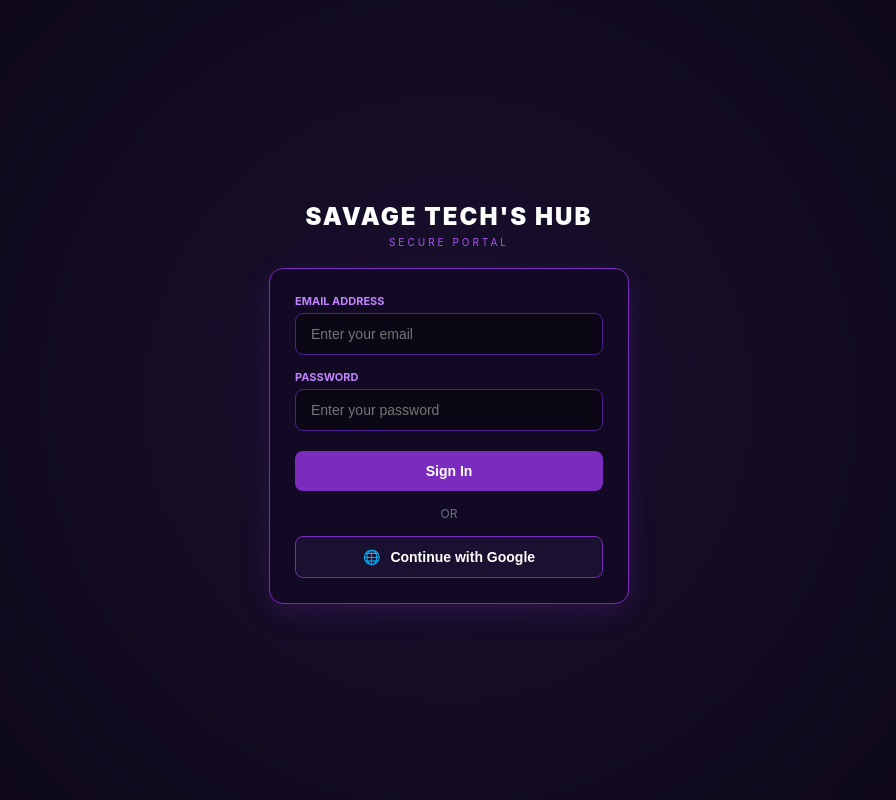
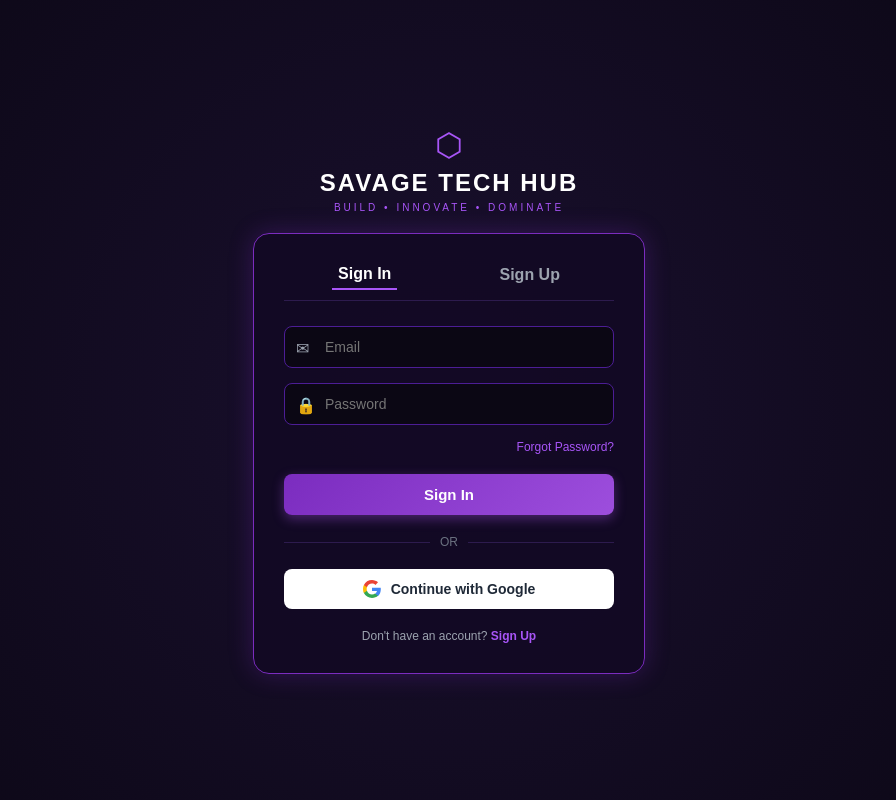
Before and after one commit to ramantswanamukhethwa16-crypto/savagetechs-hub, a Flask app: page / in a window 1280 px wide. Shown: the whole page, without its empty margins (191-1087 px from the left). Run offline with Flask 3, Linux system fonts and the light colour scheme; some libraries are stand-ins or nearby versions.

```diff
--- a/templates/login.html
+++ b/templates/login.html
@@ -1,23 +1,20 @@
 <!DOCTYPE html>
 <html lang="en">
-<head>
+<head><meta name="viewport" content="width=device-width, initial-scale=1.0, maximum-scale=1.0, user-scalable=no">
     <meta charset="UTF-8">
-    <meta name="viewport" content="width=device-width, initial-scale=1.0, maximum-scale=1.0, user-scalable=no">
     <title>SAVAGE TECH HUB - Sign In / Sign Up</title>
     <style>
-        * { box-sizing: border-box; -webkit-tap-highlight-color: transparent; }
         body {
             background-color: #0b0714;
             background-image: radial-gradient(circle at center, #1a102f 0%, #0b0714 100%);
             color: #fff;
-            font-family: -apple-system, BlinkMacSystemFont, "Segoe UI", Roboto, sans-serif;
+            font-family: sans-serif;
             display: flex;
             flex-direction: column;
             justify-content: center;
             align-items: center;
             height: 100vh;
             margin: 0;
-            padding: 20px;
         }
         .logo-container {
             text-align: center;
@@ -37,129 +34,269 @@
             text-transform: uppercase;
         }
         .auth-card {
-            background: #120924;
+            background: rgba(18, 9, 36, 0.85);
             border: 1px solid #7b2cbf;
-            padding: 25px;
-            border-radius: 14px;
-            width: 100%;
-            max-width: 360px;
-            box-shadow: 0 8px 24px rgba(123, 44, 191, 0.2);
+            padding: 30px;
+            border-radius: 16px;
+            width: 330px;
+            box-shadow: 0 0 25px rgba(123, 44, 191, 0.3);
+        }
+        .tabs {
+            display: flex;
+            justify-content: space-around;
+            margin-bottom: 25px;
+            border-bottom: 1px solid #2d1b4e;
+            padding-bottom: 10px;
+        }
+        .tab {
+            background: none;
+            border: none;
+            color: #9ca3af;
+            font-size: 16px;
+            font-weight: bold;
+            cursor: pointer;
+            padding-bottom: 5px;
+        }
+        .tab.active {
+            color: #fff;
+            border-bottom: 2px solid #a855f7;
         }
         .input-group {
+            position: relative;
             margin-bottom: 15px;
         }
-        .input-group label {
-            display: block;
-            font-size: 11px;
-            color: #c084fc;
-            margin-bottom: 5px;
-            text-transform: uppercase;
-            font-weight: bold;
-        }
-        .input-field {
+        .input-group input {
             width: 100%;
-            padding: 12px 15px;
+            padding: 12px 12px 12px 40px;
             background: #0b0714;
             border: 1px solid #4c1d95;
             color: white;
             border-radius: 8px;
+            box-sizing: border-box;
             font-size: 14px;
+        }
+        .input-group input:focus {
+            border-color: #a855f7;
             outline: none;
         }
-        .input-field:focus {
-            border-color: #a855f7;
+        .input-group span {
+            position: absolute;
+            left: 12px;
+            top: 13px;
+            color: #9ca3af;
         }
-        .btn-primary {
+        .forgot {
+            text-align: right;
+            font-size: 12px;
+            color: #a855f7;
+            margin-bottom: 20px;
+            cursor: pointer;
+        }
+        .btn-main {
             width: 100%;
             padding: 12px;
-            background: #7b2cbf;
+            background: linear-gradient(135deg, #7b2cbf, #9d4edd);
             color: white;
             border: none;
             border-radius: 8px;
-            font-size: 14px;
             font-weight: bold;
+            font-size: 15px;
             cursor: pointer;
-            margin-top: 5px;
-            transition: background 0.2s;
-        }
-        .btn-primary:active {
-            background: #6b21a8;
+            box-shadow: 0 4px 12px rgba(157, 78, 221, 0.4);
         }
         .divider {
+            display: flex;
+            align-items: center;
             text-align: center;
-            margin: 15px 0;
             color: #6b7280;
             font-size: 12px;
-            position: relative;
+            margin: 20px 0;
         }
+        .divider::before, .divider::after {
+            content: '';
+            flex: 1;
+            border-bottom: 1px solid #2d1b4e;
+        }
+        .divider::before { margin-right: 10px; }
+        .divider::after { margin-left: 10px; }
         .btn-google {
             width: 100%;
-            padding: 12px;
-            background: #1a102f;
-            color: white;
-            border: 1px solid #7b2cbf;
+            padding: 11px;
+            background: #ffffff;
+            color: #1f2937;
+            border: none;
             border-radius: 8px;
+            font-weight: bold;
             font-size: 14px;
-            font-weight: bold;
             cursor: pointer;
             display: flex;
             align-items: center;
             justify-content: center;
             gap: 10px;
         }
+        .footer-text {
+            text-align: center;
+            font-size: 12px;
+            color: #9ca3af;
+            margin-top: 20px;
+        }
+        .footer-text span {
+            color: #a855f7;
+            cursor: pointer;
+            font-weight: bold;
+        }
     </style>
 </head>
 <body>
 
     <div class="logo-container">
-        <div class="logo-title">SAVAGE TECH'S HUB</div>
-        <div class="logo-sub">Secure Portal</div>
+        <!-- Optional Hexagon Logo Graphic Representation -->
+        <div style="font-size: 32px; color: #a855f7; margin-bottom: 5px;">⬡</div>
+        <div class="logo-title">SAVAGE TECH HUB</div>
+        <div class="logo-sub">BUILD • INNOVATE • DOMINATE</div>
     </div>
 
     <div class="auth-card">
-        <div class="input-group">
-            <label>Email Address</label>
-            <input type="email" id="email" class="input-field" placeholder="Enter your email">
+        <div class="tabs">
+            <button class="tab active" id="signinTab" onclick="switchTab('signin')">Sign In</button>
+            <button class="tab" id="signupTab" onclick="switchTab('signup')">Sign Up</button>
         </div>
 
+        <!-- Form -->
         <div class="input-group">
-            <label>Password</label>
-            <input type="password" id="password" class="input-field" placeholder="Enter your password">
+            <span>✉</span>
+            <input type="email" id="email" placeholder="Email">
+        </div>
+        <div class="input-group">
+            <span>🔒</span>
+            <input type="password" id="password" placeholder="Password">
         </div>
 
-        <button class="btn-primary" onclick="alert('Logging in...')">Sign In</button>
+        <div class="forgot" onclick="handleForgotPassword()">Forgot Password?</div>
+
+        <button class="btn-main" id="actionBtn" onclick="submitAuth()">Sign In</button>
 
         <div class="divider">OR</div>
 
-        <button id="googleLoginBtn" class="btn-google">
-            <span>🌐</span> Continue with Google
+        <button class="btn-google" onclick="handleGoogleSignIn()">
+            <svg width="18" height="18" viewBox="0 0 24 24"><path fill="#4285F4" d="M23.745 12.27c0-.7-.06-1.4-.19-2.07H12v4.51h6.6c-.29 1.52-1.14 2.82-2.4 3.68v3.05h3.88c2.27-2.09 3.66-5.17 3.66-9.17z"/><path fill="#34A853" d="M12 24c3.24 0 5.95-1.08 7.93-2.91l-3.88-3.05c-1.08.72-2.45 1.16-4.05 1.16-3.13 0-5.78-2.11-6.73-4.96H1.18v3.14C3.15 21.32 7.22 24 12 24z"/><path fill="#FBBC05" d="M5.27 14.24c-.25-.72-.38-1.49-.38-2.24s.13-1.52.38-2.24V6.62H1.18C.43 8.14 0 9.87 0 12s.43 3.86 1.18 5.38l4.09-3.14z"/><path fill="#EA4335" d="M12 4.75c1.77 0 3.35.61 4.6 1.8l3.42-3.42C17.95 1.19 15.24 0 12 0 7.22 0 3.15 2.68 1.18 6.62l4.09 3.14c.95-2.85 3.6-4.96 6.73-4.96z"/></svg>
+            Continue with Google
         </button>
+
+        <div class="footer-text" id="footerToggleText">
+            Don't have an account? <span onclick="switchTab('signup')">Sign Up</span>
+        </div>
     </div>
 
+    <!-- Firebase SDK Integration -->
     <script type="module">
-        import { initializeApp } from "https://www.gstatic.com/firebasejs/10.7.1/firebase-app.js";
-        import { getAuth, GoogleAuthProvider, signInWithPopup } from "https://www.gstatic.com/firebasejs/10.7.1/firebase-auth.js";
+        import { initializeApp } from "https://www.gstatic.com/firebasejs/10.8.0/firebase-app.js";
+        import {
+            getAuth,
+            signInWithEmailAndPassword,
+            createUserWithEmailAndPassword,
+            sendEmailVerification,
+            signInWithPopup,
+            GoogleAuthProvider,
+            sendPasswordResetEmail
+        } from "https://www.gstatic.com/firebasejs/10.8.0/firebase-auth.js";
 
-        const firebaseConfig = {
-            apiKey: "YOUR_API_KEY",
-            authDomain: "YOUR_AUTH_DOMAIN",
-            projectId: "YOUR_PROJECT_ID",
-            appId: "YOUR_APP_ID"
-        };
+        // Replace with your Firebase configuration parameters
+       const firebaseConfig = {
+  apiKey: "AIzaSyBb4Zxg5oLdK-xPtbuJk9iLDQFWIk6Id5o",
+  authDomain: "savagetechshub-8a855.firebaseapp.com",
+  projectId: "savagetechshub-8a855",
+  storageBucket: "savagetechshub-8a855.firebasestorage.app",
+  messagingSenderId: "163235202899",
+  appId: "1:163235202899:web:80c9cfbdfe04131fcdc3a6",
+  measurementId: "G-0409BGMZMR"
+};
+
 
         const app = initializeApp(firebaseConfig);
         const auth = getAuth(app);
-        const provider = new GoogleAuthProvider();
+        const googleProvider = new GoogleAuthProvider();
 
-        document.getElementById('googleLoginBtn').addEventListener('click', async () => {
-            try {
-                const result = await signInWithPopup(auth, provider);
-                window.location.href = '/home';
-            } catch (error) {
-                console.error("Auth error:", error);
-                alert("Google Sign-In failed: " + error.message);
+        let isSignUp = false;
+
+        window.switchTab = function(mode) {
+            isSignUp = (mode === 'signup');
+            const signinTab = document.getElementById('signinTab');
+            const signupTab = document.getElementById('signupTab');
+            const actionBtn = document.getElementById('actionBtn');
+            const footerText = document.getElementById('footerToggleText');
+
+            if (isSignUp) {
+                signupTab.classList.add('active');
+                signinTab.classList.remove('active');
+                actionBtn.innerText = 'Sign Up';
+                footerText.innerHTML = 'Already have an account? <span onclick="switchTab(\'signin\')">Sign In</span>';
+            } else {
+                signinTab.classList.add('active');
+                signupTab.classList.remove('active');
+                actionBtn.innerText = 'Sign In';
+                footerText.innerHTML = 'Don\'t have an account? <span onclick="switchTab(\'signup\')">Sign Up</span>';
             }
-        });
+        }
+
+        window.submitAuth = function() {
+            const email = document.getElementById('email').value;
+            const password = document.getElementById('password').value;
+
+            if (!email || !password) {
+                alert("Please fill in both email and password.");
+                return;
+            }
+
+            if (isSignUp) {
+                // Register and send verification email to inbox
+                createUserWithEmailAndPassword(auth, email, password)
+                    .then((userCredential) => {
+                        sendEmailVerification(userCredential.user)
+                            .then(() => {
+                                alert("Account created successfully! A verification code/link has been sent to your email inbox. Please verify before exploring.");
+                                window.location.href = "/home";
+                            });
+                    })
+                    .catch((error) => {
+                        alert("Sign Up Error: " + error.message);
+                    });
+            } else {
+                // Sign In existing user
+                signInWithEmailAndPassword(auth, email, password)
+                    .then(() => {
+                        window.location.href = "/home";
+                    })
+                    .catch((error) => {
+                        alert("Sign In Error: " + error.message);
+                    });
+            }
+        }
+
+        window.handleGoogleSignIn = function() {
+            signInWithPopup(auth, googleProvider)
+                .then(() => {
+                    window.location.href = "/home";
+                })
+                .catch((error) => {
+                    alert("Google Auth Error: " + error.message);
+                });
+        }
+
+        window.handleForgotPassword = function() {
+            const email = document.getElementById('email').value;
+            if (!email) {
+                alert("Please enter your email address in the email field first.");
+                return;
+            }
+            sendPasswordResetEmail(auth, email)
+                .then(() => {
+                    alert("Password reset link sent to your inbox!");
+                })
+                .catch((error) => {
+                    alert("Error: " + error.message);
+                });
+        }
     </script>
 </body>
 </html>
```
